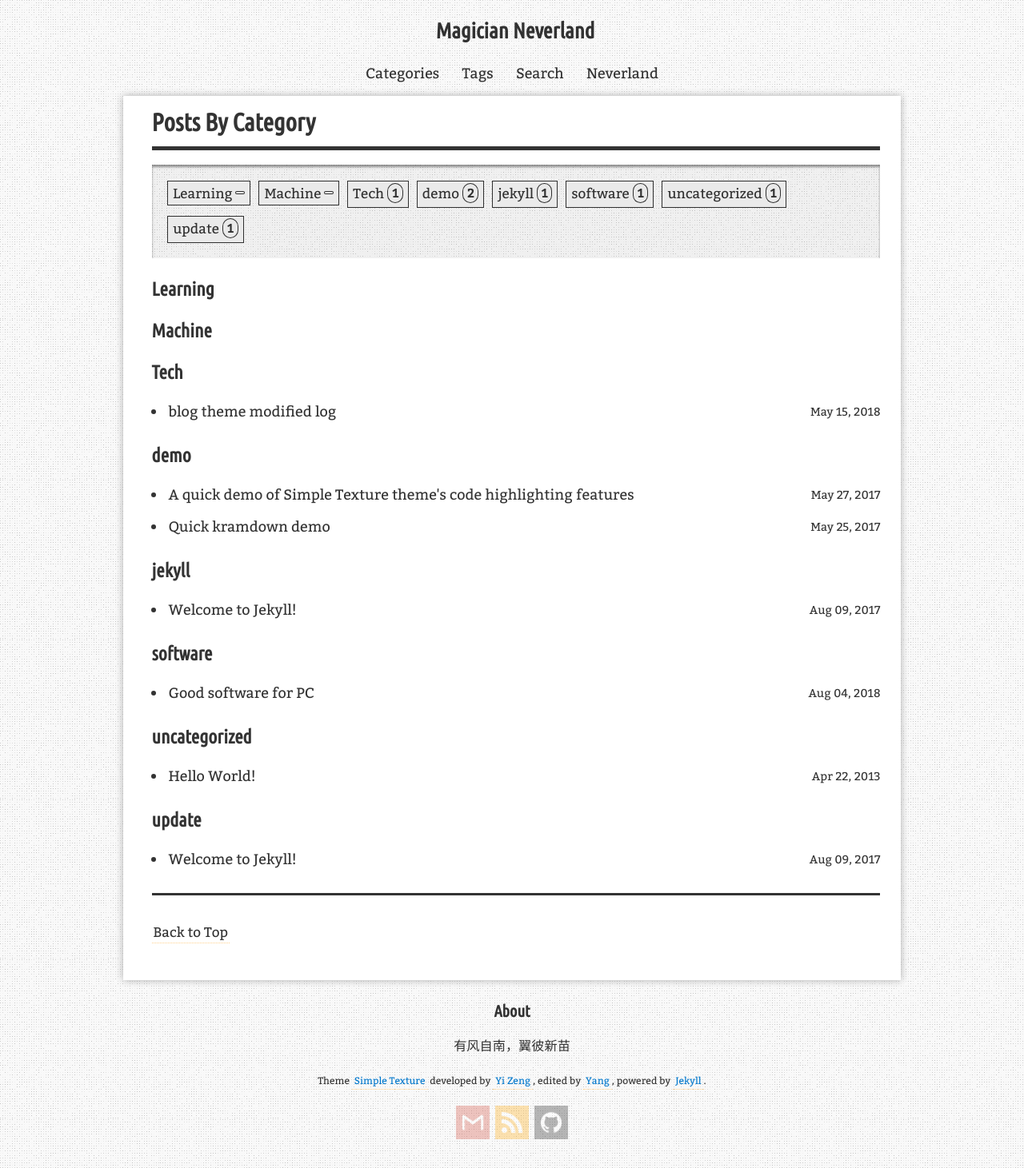
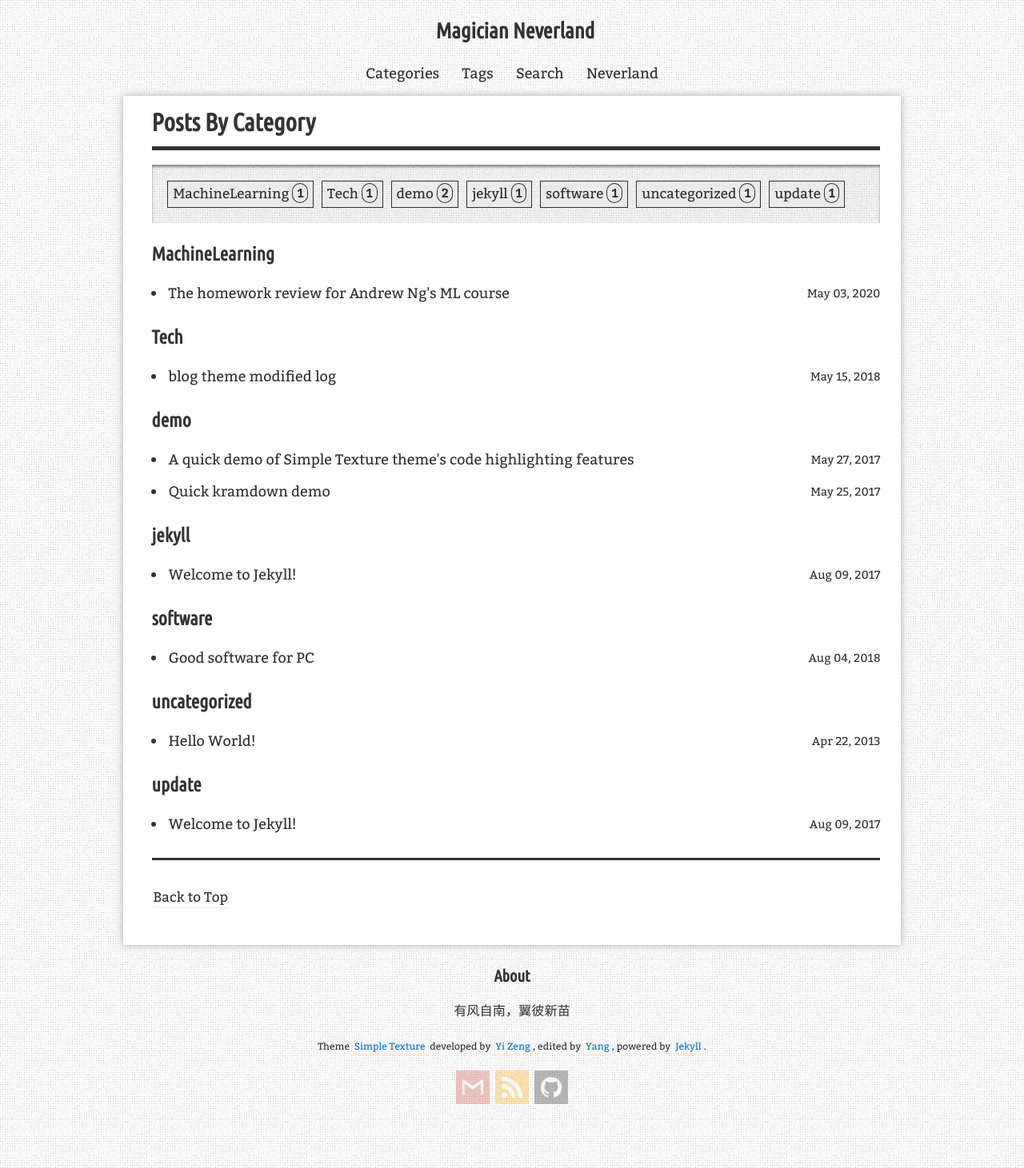
Before and after one commit to MagicianNeverland/magicianneverland.github.io, a Jekyll site: the page built from blog/categories/index.html, in a window 1280 px wide. Shown: the whole page at 80% size. Built offline with Jekyll 4.4.1, drawn with Linux system fonts in a browser that asks for light colours; comment, search, counter and statistics services are not loaded.

Commit message:
fixed categories bug

```diff
--- a/_posts/2020-05-03-ng-machine-learning-homework-review.md
+++ b/_posts/2020-05-03-ng-machine-learning-homework-review.md
@@ -2,7 +2,7 @@
 layout: post
 title: "The homework review for Andrew Ng's ML course"
 description: ""
-categories: [Machine Learning]
+categories: [MachineLearning]
 tags: [Octave]
 redirect_from:
   - /2020/05/03/
```
